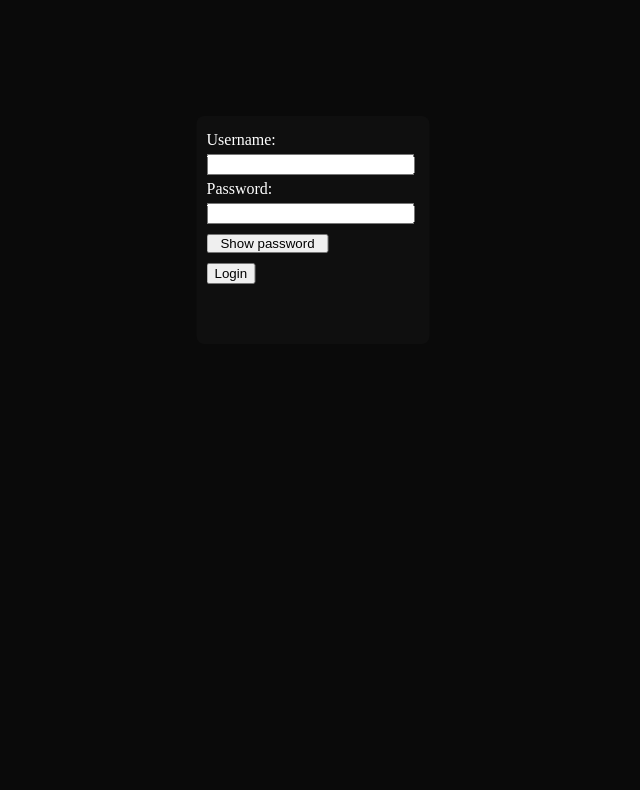
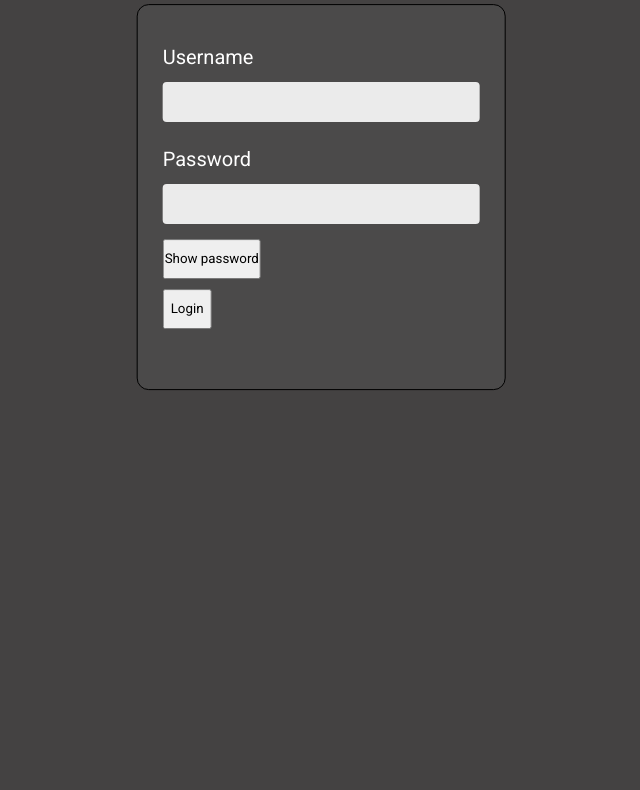
Before and after one commit to magnusingvar/vfor2, a website with bundled scripts: page lokaverkefni/index.html in a window 1280 px wide. Shown: the part 170-960 px from the top of the page, without its empty margins (327-967 px from the left). After the commit the page ends 800 px from the top, so only its background shows below. Built offline with nearby package versions, Linux system fonts and the light colour scheme.

Commit message:
lokaverkefni 31. mars - Breytti css fyrir login screen sem er ekki alveg tilbuið og lagaði sma, breytti og fiktaði i login.js og script.js. Eg lagaði einnig og breytti hlutum i index.html skjalinu. En ekki allt sem eg gerði virkar 100%

```diff
--- a/lokaverkefni/index.html
+++ b/lokaverkefni/index.html
@@ -18,11 +18,12 @@
 <body>
 <div id="wrapper">
     <div id="container">
+        <h2>Login</h2>
         <div id="login-container" class="layer">
             <div id="login">
-                <span class="login-span">Username: </span>
+                <span class="login-span">Username</span>
                 <input type="text" id="username">
-                <span class="login-span">Password: </span>
+                <span class="login-span">Password</span>
                 <input type="password" id="password">
 
                 <div id="show-pswrd-btn-container">
--- a/lokaverkefni/js/login.js
+++ b/lokaverkefni/js/login.js
@@ -17,7 +17,7 @@ submitBtn.addEventListener('click', ()=> {
         if(username == usersObject.users[i].name){
             if(password == usersObject.users[i].password){
                 //alert('success');
-                loginSuccessful('Login successful, redirecting');
+                loginSuccessful('Login successful!');
                 return false;
             } else {
                 wrongLogin('Username or password is incorrect');
@@ -67,6 +67,8 @@ function wrongLogin(txt){
 function loginSuccessful(txt){
     successMsg.innerHTML = txt;
     errorMsg.innerHTML = '';
+    document.cookie = `Username = ${username.value}`;
+    document.cookie =  `Password = ${password.value}`;
     setTimeout(function(){
         document.title = 'Game';
         successMsg.innerHTML = '';
--- a/lokaverkefni/js/script.js
+++ b/lokaverkefni/js/script.js
@@ -32,17 +32,23 @@ const browser = {
         const maxWidth = window.innerWidth;
         const maxHeight = window.innerHeight;
 
-        const scale = Math.min(maxWidth / 640, maxHeight / 480);
+        const scale = Math.min(maxWidth / 211.667, maxHeight / 480);
+        const loginScale = Math.min(maxWidth / 160, maxHeight / 480);
 
         const container = document.getElementById('container');
+        const test = document.getElementById('login-container');
 
         container.style.transform = `${'translate(-50%, -50%0} scale('}${scale})`;
+        test.style.transform = `${'translate(-50%, -50%0} scale('}${loginScale})`;
 
         browser.scale = scale;
 
-        const width = Math.max(640, Math.min(1920, maxWidth / scale));
+        const width = Math.max(211.667, Math.min(368.667, maxWidth / scale));
+        const testWidth = Math.max(160, Math.min(317, maxWidth / loginScale));
 
         container.style.width = `${width}px`;
+        test.style.width = `${testWidth}px`;
+
     },
 };
 
--- a/lokaverkefni/stylesheets/login.css
+++ b/lokaverkefni/stylesheets/login.css
@@ -1,72 +1,80 @@
+@import url('https://fonts.googleapis.com/css2?family=Roboto:wght@100;300;400;700&display=swap');
+
+* {font-family: 'Roboto', sans-serif;}
+
 body {
     width: 100%;
-    height: 100%;
-    background: rgb(10, 10, 10);
+    background: #444242;
     color: #fff;
-    overflow: hidden;
+    overflow-x: hidden;
     -webkit-touch-callout: none !important;
 }
 
 #wrapper {
-    position: absolute;
-    top: 0;
-    bottom: 0;
-    left: 0;
-    right: 0;
+    min-width: 211.667px;
+    width: 100%;
+    height: 650px;
+    position: relative;
 }
 
 #container {
-    width: 1920px;
-    height: 1080px;
+    position: absolute;
+    top: 50%;
+    left: 50%;
+    transform: translate(-50%, -50%);
+}
+
+#container h2 {
+    width: 100%;
+    text-align: center;
 }
 
 .layer {
     width: 100%;
     height: 100%;
-    position: absolute;
     display: none;
 }
 
-#login-container {
-    position: absolute;
-    background-color: rgb(15, 15, 15);
-    width: auto;
+#login-container.layer {
+    background-color: #4b4a4a;
+    width: 317px;
     height: auto;
-    top: 50%;
-    left: 50%;
-    margin-right: -50%;
-    padding: 15px 15px 60px 10px;
-    transform: translate(-50%, -50%);
-    margin: auto;
-    align-items: center;
-    border-radius: 8px;
+    /*top: 50%;
+    left: 50%;*/
+    padding: 25px 25px 60px 25px;
+    /*transform: translate(-50%, -50%);
+    align-items: center;*/
+    border: 1px solid #000;
+    border-radius: 12px;
 }
 
 #login {
-    position: relative;
-    display: block;
+    position: inherit;
+    min-width: 120px;
+    max-width: 320px;
+    width: 100%;
+    height: auto;
     padding: 0px 0px 0px 0px;
 }
 
-span.login-span {
-    display: block;
-    width: 10%;
-    width: 75px;
+#login .login-span {
+    font-size: 20px;
+    display: flex;
+    width: auto;
+    height: auto;
+    margin: 15px 0px 13px 0px;
 }
 
 #login input {
-    width: 200px;
-    display: inline-block;
-    margin: 5px 0px 5px 0px;
-}
-
-#login #login-btn {
     position: relative;
-    display: block;
-    margin: 10px 0px 0px 0px;
-    align-items: center;
-    text-align: center;
-    width: auto;
+    background: rgb(235, 235, 235);
+    padding: 0px 5px 0px 5px;
+    margin: 0px 0px 10px 0px;
+    max-width: 307px;
+    width: 100%;
+    height: 40px;
+    border: none;
+    border-radius: 4px;
 }
 
 #show-pswrd-btn-container {
@@ -79,9 +87,21 @@ span.login-span {
 
 #show-pswrd-btn-container button#show {
     position: relative;
-    width: 122px;
+    width: auto;
+    height: 40px;
     margin: 0px;
     padding: 0px;
+}
+
+#login #login-btn {
+    position: relative;
+    display: block;
+    width: 150px;
+    height: 40px;
+    margin: 10px 0px 0px 0px;
+    align-items: center;
+    text-align: center;
+    width: auto;
 }
 
 
@@ -89,17 +109,19 @@ span.login-span {
     position: absolute;
     width: 100%;
     height: auto;
+    font-size: 20px;
     margin: 0px 0px 10px 0px;
 }
 
 #error-msg {
+    font-weight: 700;
     position: absolute;
     padding: 10px 0px 10px 0px;
-    color: red;
+    color: rgb(255, 0, 8);
 }
 
 #success-msg {
     position: absolute;
     padding: 10px 0px 10px 0px;
-    color: green;
+    color: rgb(8,255,8);
 }
```
